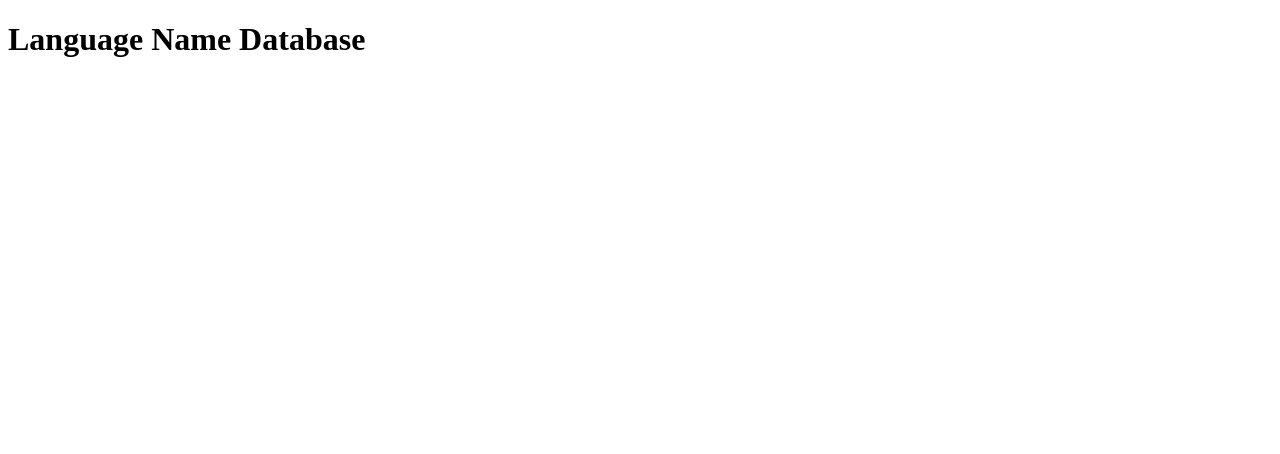
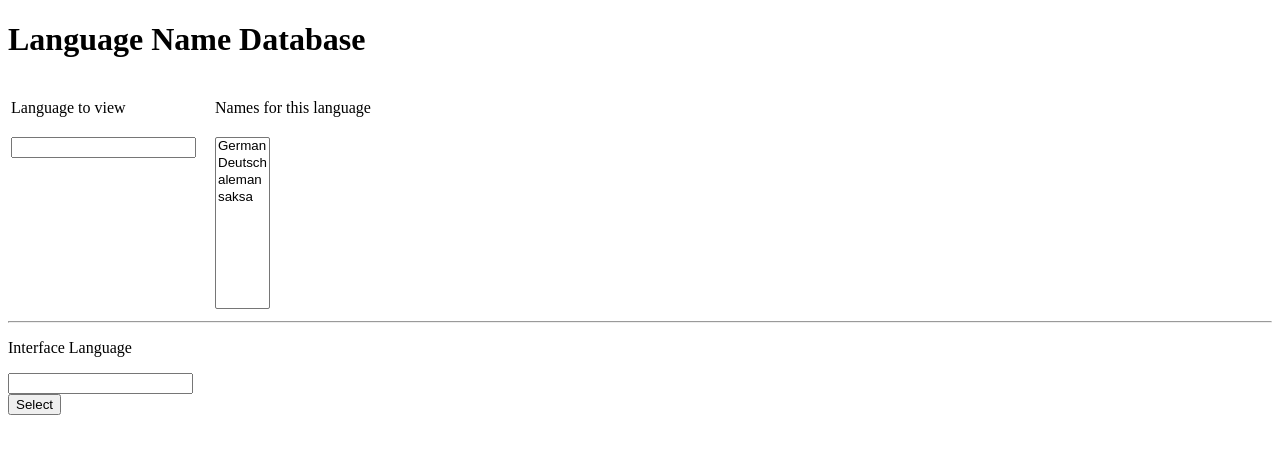
Before and after one commit to garykpdx/language_db, a Django app: page / in a window 1280 px wide. Shown: the top 454 px of the page. Run offline with Django 3.2, Linux system fonts and the light colour scheme.

Commit message:
creating basic content for the page, does not use bootstrap

```diff
--- a/mysite/langs/templates/langs/index.html
+++ b/mysite/langs/templates/langs/index.html
@@ -3,8 +3,36 @@
 <head>
     <meta charset="UTF-8">
     <title>Language Name Database</title>
+    <style>
+        .ldb_header {color:black;}
+    </style>
 </head>
 <body>
-<h1>Language Name Database</h1>
+<!-- localize all of these labels -->
+<h1 class="ldb_header">Language Name Database</h1>
+
+<table>
+    <tr>
+       <td width="200"><p>Language to view</p></td>
+       <td>Names for this language</td>
+    </tr>
+    <tr valign="top">
+         <td><input name="choice" value=""><br></td>
+
+        <td><select Name="lang_name_box" Size="10">
+                <option>German</option>
+                <option>Deutsch</option>
+                <option>aleman</option>
+                <option>saksa</option>
+            </select></td>
+    </tr>
+</table>
+
+<hr>
+<p>Interface Language</p>
+<form>
+    <input name="interface_lang" value=""><br>
+    <button>Select</button>
+</form>
 </body>
 </html>
```
